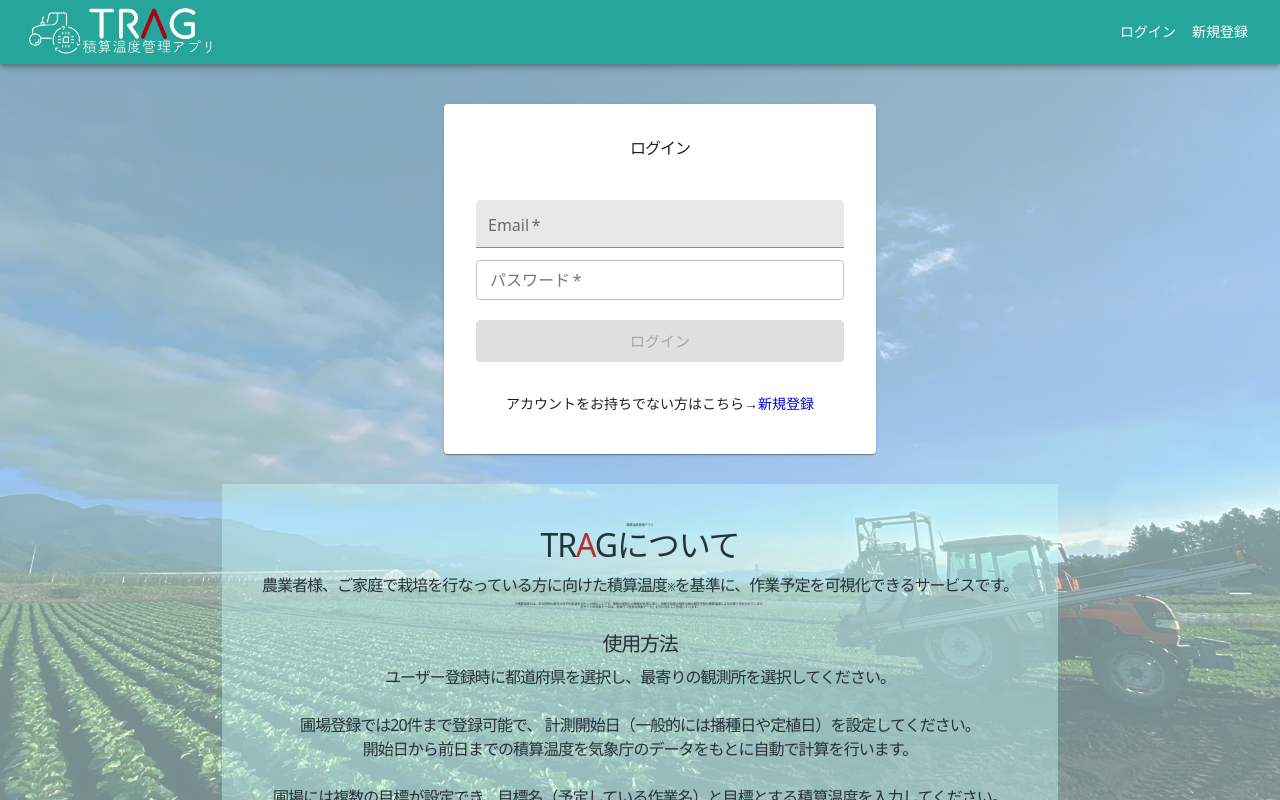
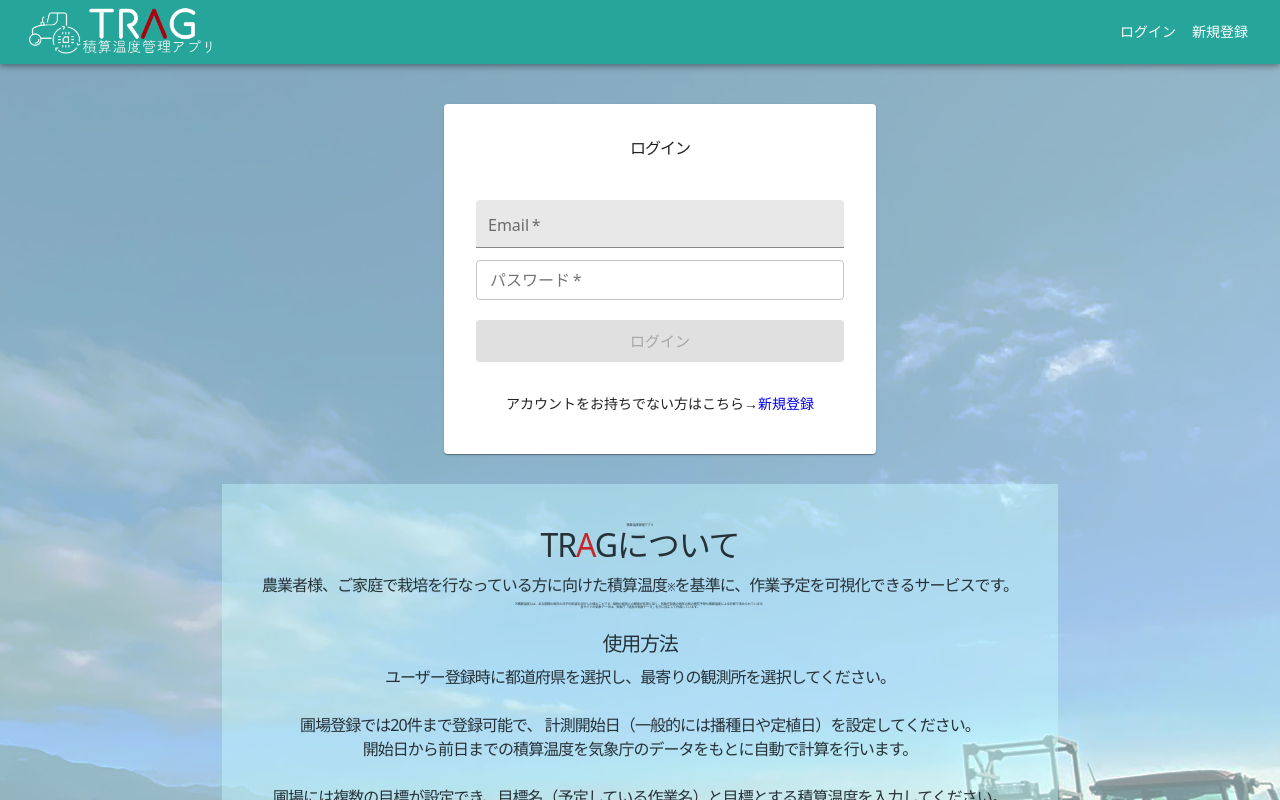
Before and after one commit to zuuumiii/spa-app, a React (Create React App) app in the folder frontend/: page /signin in a window 1280 px wide. Shown: the top 800 px of the page. Built offline with nearby package versions, Linux system fonts and the light colour scheme; what axios-case-converter would draw is missing.

Commit message:
サインインページの背景画像サイズ変更

```diff
--- a/frontend/src/components/pages/SignIn.tsx
+++ b/frontend/src/components/pages/SignIn.tsx
@@ -42,10 +42,10 @@ const useStyles = makeStyles((theme: Theme) => ({
     textDecoration: "none",
   },
   background: {
-    height: "100vh",
+    height: "1200px",
     width: "100vw",
     backgroundImage: `url(${BackgroundImage})`,
-    backgroundPosition: "center center",
+    backgroundPosition: "top",
     backgroundSize: "cover",
     backgroundRepeat: "no-repeat",
     display: "flex",
@@ -57,7 +57,7 @@ const useStyles = makeStyles((theme: Theme) => ({
   desc: {
     textAlign: "center",
     background: "rgba(200, 255, 255, 0.4)",
-    marginTop: 30,
+    marginTop: "30px",
     padding: "40px",
   },
 }));
```
